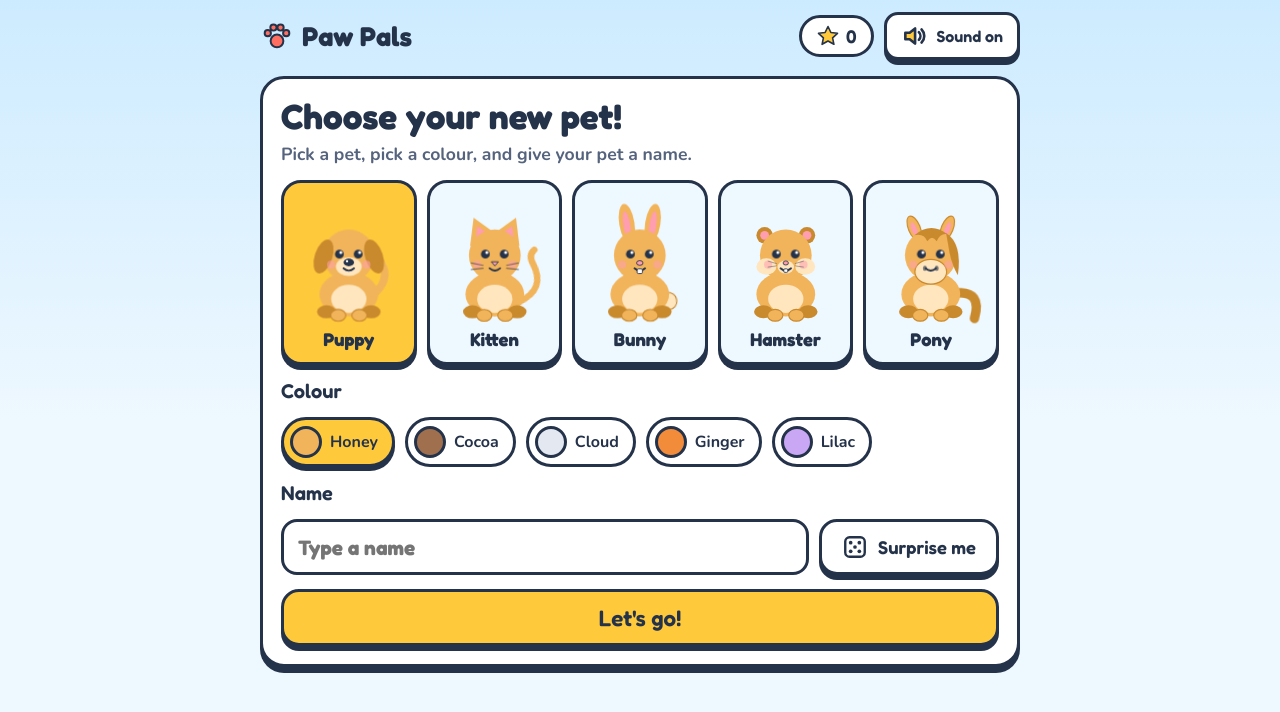
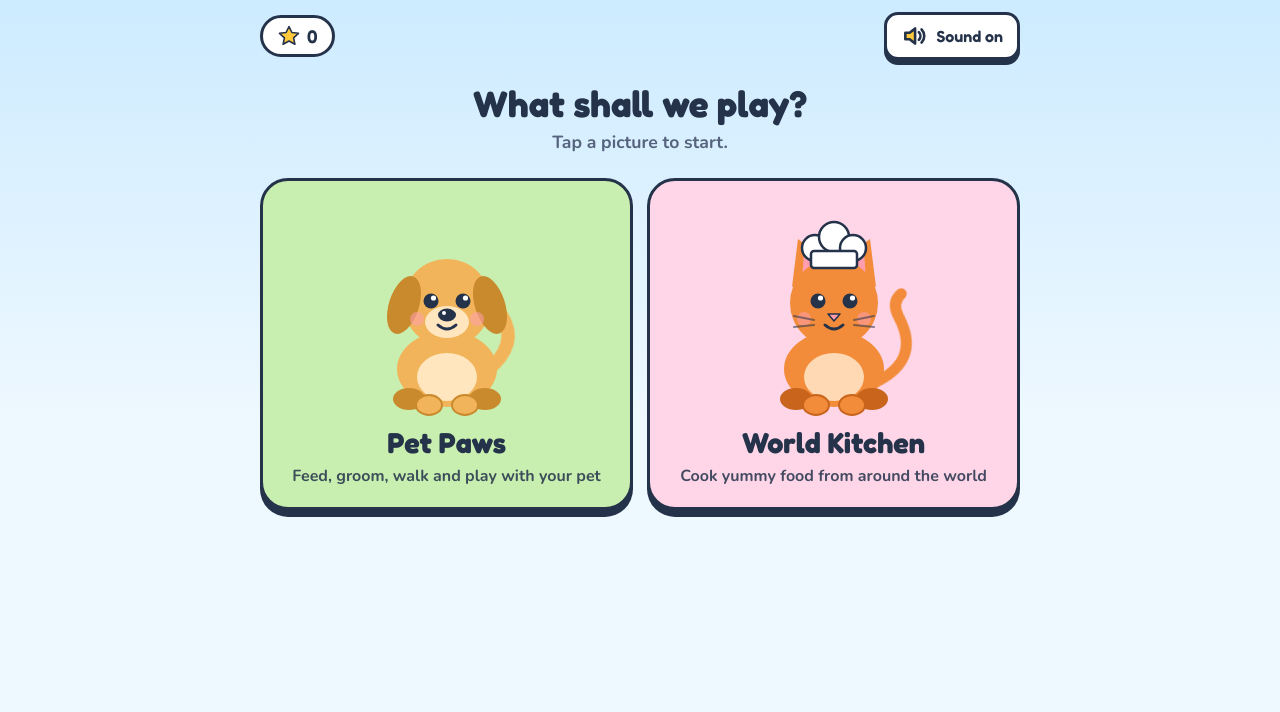
Before and after one commit to KrisFitzwater/Pet-Paws, a plain HTML site: page index.html in a window 1280 px wide. Drawn offline with nearby package versions, Linux system fonts and the light colour scheme.

Commit message:
Add front page and Pet Paws / World Kitchen switcher
The game now opens on a front page with two choices, and a tab bar lets
children switch between the pet game and World Kitchen from any screen.
World Kitchen no longer needs a pet first (a stand-in chef cooks along).
Renames the app to Pet Paws.

Co-Authored-By: Claude Opus 5.5 <noreply@anthropic.com>

```diff
--- a/index.html
+++ b/index.html
@@ -3,11 +3,11 @@
 <head>
 <meta charset="utf-8">
 <meta name="viewport" content="width=device-width, initial-scale=1, viewport-fit=cover">
-<meta name="description" content="Paw Pals: a pet care game for ages 5 to 8. Feed, groom, walk, play with and teach your pet.">
+<meta name="description" content="Pet Paws: games for ages 5 to 8. Look after your own pet, or cook food from around the world.">
 <meta name="theme-color" content="#CDEBFF">
 <meta name="apple-mobile-web-app-capable" content="yes">
 <meta name="mobile-web-app-capable" content="yes">
-<meta name="apple-mobile-web-app-title" content="Paw Pals">
+<meta name="apple-mobile-web-app-title" content="Pet Paws">
 <meta name="apple-mobile-web-app-status-bar-style" content="default">
 <link rel="manifest" href="manifest.json">
 <link rel="icon" type="image/svg+xml" href="icon.svg">
@@ -18,7 +18,7 @@ body{margin:0}
 img{max-width:100%}
 [hidden]{display:none!important}
 </style>
-<title>Paw Pals Pet Club</title>
+<title>Pet Paws</title>
 <link rel="preconnect" href="https://fonts.googleapis.com">
 <link rel="preconnect" href="https://fonts.gstatic.com" crossorigin>
 <link rel="stylesheet" href="https://fonts.googleapis.com/css2?family=Fredoka:wght@500;600;700&family=Nunito:wght@600;700;800&display=swap">
@@ -267,6 +267,25 @@ button:focus-visible,input:focus-visible{outline:4px solid var(--berry);outline-
 .sticker .price{display:inline-flex;align-items:center;gap:3px;font-family:var(--display);font-weight:600;font-size:1.05rem}
 .sticker .price svg{width:20px;height:20px;filter:none;opacity:1}
 
+/* front page and game switcher */
+.start-head{display:flex;flex-direction:column;gap:6px;text-align:center;padding-block:8px}
+.start-head h1{font-size:2.3rem}
+.start-head p{margin:0;color:var(--muted);font-size:1.1rem}
+.start-grid{display:grid;grid-template-columns:repeat(2,minmax(0,1fr));gap:14px}
+.start-card{border:3px solid var(--ink);border-radius:28px;box-shadow:0 7px 0 var(--ink);padding:16px 12px 20px;display:flex;flex-direction:column;align-items:center;gap:6px;text-align:center;min-height:300px;touch-action:manipulation;transition:transform .08s,box-shadow .08s}
+.start-card:active{transform:translateY(6px);box-shadow:0 1px 0 var(--ink)}
+.start-card .pet{position:relative;left:auto;bottom:auto;transform:none;width:78%;max-width:200px}
+.start-card b{font-family:var(--display);font-weight:700;font-size:1.8rem;line-height:1.1}
+.start-card small{font-size:1rem;opacity:.85}
+.s-pets{background:#C9EFB0}.s-kitchen{background:#FFD6E8}
+.modes{display:grid;grid-template-columns:repeat(2,minmax(0,1fr));gap:10px}
+.mode{border:3px solid var(--ink);border-radius:18px;background:var(--card);box-shadow:0 5px 0 var(--ink);min-height:56px;padding:8px 10px;display:flex;align-items:center;justify-content:center;gap:8px;font-family:var(--display);font-weight:600;font-size:1.15rem;touch-action:manipulation;transition:transform .08s,box-shadow .08s}
+.mode:active{transform:translateY(4px);box-shadow:0 1px 0 var(--ink)}
+.mode svg{width:30px;height:30px;flex:none}
+.mode[data-mode="pets"][aria-pressed="true"]{background:#C9EFB0}
+.mode[data-mode="kitchen"][aria-pressed="true"]{background:#FFD6E8}
+.mode[aria-pressed="false"]{opacity:.75}
+
 .confetti{position:absolute;top:-16px;width:12px;height:16px;border-radius:3px;z-index:9;pointer-events:none;animation:fall 1.9s ease-in forwards}
 @keyframes fall{to{transform:translate(var(--dx),420px) rotate(var(--r))}}
 .heart{position:absolute;width:34px;height:34px;z-index:6;pointer-events:none;animation:floatup 1.2s ease-out forwards}
@@ -282,6 +301,10 @@ button:focus-visible,input:focus-visible{outline:4px solid var(--berry);outline-
   .tile{min-height:120px;padding:12px}
   .tile b{font-size:1.35rem}
   .placed{width:54px;height:54px}
+  .start-card{min-height:250px;padding:12px 8px 16px}
+  .start-card b{font-size:1.4rem}
+  .start-head h1{font-size:1.9rem}
+  .mode{font-size:1rem;gap:6px;padding:8px 6px}
   .species b{font-size:1rem}
 }
 @media (prefers-reduced-motion:reduce){
@@ -295,11 +318,7 @@ button:focus-visible,input:focus-visible{outline:4px solid var(--berry);outline-
 
 <div class="app">
   <header class="bar">
-    <div class="brand">
-      <svg viewBox="0 0 24 24" aria-hidden="true"><g fill="var(--coral)" stroke="var(--ink)" stroke-width="1.4"><circle cx="12" cy="15.5" r="4.5"/><circle cx="5.5" cy="10" r="2.2"/><circle cx="9.5" cy="6" r="2.2"/><circle cx="14.5" cy="6" r="2.2"/><circle cx="18.5" cy="10" r="2.2"/></g></svg>
-      Paw Pals
-    </div>
-    <span class="pill" id="starPill" aria-label="Stars earned"><svg viewBox="0 0 24 24" aria-hidden="true"><path d="M12 2.5l2.9 6 6.6.8-4.9 4.5 1.3 6.5L12 17l-5.9 3.3 1.3-6.5L2.5 9.3l6.6-.8z" fill="var(--sun)" stroke="var(--ink)" stroke-width="1.6" stroke-linejoin="round"/></svg><span id="starCount">0</span></span>
+    <span class="pill" id="starPill" aria-label="Stars earned" style="margin-right:auto"><svg viewBox="0 0 24 24" aria-hidden="true"><path d="M12 2.5l2.9 6 6.6.8-4.9 4.5 1.3 6.5L12 17l-5.9 3.3 1.3-6.5L2.5 9.3l6.6-.8z" fill="var(--sun)" stroke="var(--ink)" stroke-width="1.6" stroke-linejoin="round"/></svg><span id="starCount">0</span></span>
     <button class="btn small" id="soundBtn" aria-pressed="true">
       <svg viewBox="0 0 24 24" aria-hidden="true" fill="none" stroke="currentColor" stroke-width="2.4" stroke-linecap="round" stroke-linejoin="round"><path d="M4 9h4l5-4v14l-5-4H4z" fill="var(--sun)"/><path id="soundWave" d="M16.5 8.5a5 5 0 0 1 0 7M19 6a8.5 8.5 0 0 1 0 12"/></svg>
       <span id="soundLabel">Sound on</span>
@@ -309,6 +328,30 @@ button:focus-visible,input:focus-visible{outline:4px solid var(--berry);outline-
       Home
     </button>
   </header>
+
+  <!-- switch between the two games -->
+  <nav class="modes" id="modeNav" aria-label="Choose a game" hidden>
+    <button class="mode" data-mode="pets" aria-pressed="false"><svg viewBox="0 0 24 24" aria-hidden="true"><g fill="var(--coral)" stroke="var(--ink)" stroke-width="1.4"><circle cx="12" cy="15.5" r="4.5"/><circle cx="5.5" cy="10" r="2.2"/><circle cx="9.5" cy="6" r="2.2"/><circle cx="14.5" cy="6" r="2.2"/><circle cx="18.5" cy="10" r="2.2"/></g></svg>Pet Paws</button>
+    <button class="mode" data-mode="kitchen" aria-pressed="false"><svg viewBox="0 0 48 48" aria-hidden="true"><g fill="var(--card)" stroke="var(--ink)" stroke-width="2.5"><circle cx="15" cy="20" r="9"/><circle cx="24" cy="13" r="10"/><circle cx="33" cy="20" r="9"/><rect x="12" y="23" width="24" height="16" rx="2"/></g><path d="M12 33h24" stroke="var(--coral)" stroke-width="3"/></svg>World Kitchen</button>
+  </nav>
+
+  <!-- START -->
+  <section class="screen" id="scr-start" hidden>
+    <div class="start-head">
+      <h1>What shall we play?</h1>
+      <p>Tap a picture to start.</p>
+    </div>
+    <div class="start-grid">
+      <button class="start-card s-pets" data-mode="pets">
+        <div class="pet" id="startPetArt"></div>
+        <b>Pet Paws</b><small>Feed, groom, walk and play with your pet</small>
+      </button>
+      <button class="start-card s-kitchen" data-mode="kitchen">
+        <div class="pet" id="startChefArt"></div>
+        <b>World Kitchen</b><small>Cook yummy food from around the world</small>
+      </button>
+    </div>
+  </section>
 
   <!-- PICK -->
   <section class="screen" id="scr-pick">
@@ -341,10 +384,6 @@ button:focus-visible,input:focus-visible{outline:4px solid var(--berry);outline-
     </div>
     <div class="stats" id="stats"></div>
     <div class="tiles">
-      <button class="tile t-cook wide" data-go="kitchen">
-        <svg viewBox="0 0 48 48" aria-hidden="true"><g fill="var(--card)" stroke="var(--ink)" stroke-width="2.5"><circle cx="15" cy="20" r="9"/><circle cx="24" cy="13" r="10"/><circle cx="33" cy="20" r="9"/><rect x="12" y="23" width="24" height="16" rx="2"/></g><path d="M12 33h24" stroke="var(--coral)" stroke-width="3"/></svg>
-        <div><b>World Kitchen</b><small>Cook yummy food from around the world</small></div>
-      </button>
       <button class="tile t-feed" data-go="feed">
         <svg viewBox="0 0 48 48" aria-hidden="true"><g fill="var(--mud)" stroke="var(--ink)" stroke-width="2"><circle cx="16" cy="19" r="4.5"/><circle cx="24" cy="16" r="4.5"/><circle cx="32" cy="19" r="4.5"/></g><path d="M5 22h38c0 11-8 18-19 18S5 33 5 22z" fill="var(--coral)" stroke="var(--ink)" stroke-width="3" stroke-linejoin="round"/></svg>
         <b>Feed</b><small>Serve a yummy meal</small>
@@ -691,20 +730,34 @@ function confetti(box){
 const petName = () => state.pet ? state.pet.name : 'your pet';
 
 /* ---------- screens ---------- */
-const SCREENS = ['pick','home','feed','groom','walk','play','teach','stickers'];
+const SCREENS = ['start','pick','home','feed','groom','walk','play','teach','stickers'];
 // Add-ons (like kitchen.js) push their screen names to SCREENS, an enter function to ENTER,
 // and an optional clean-up function to LEAVE, which gets the name of the screen being opened.
-const ENTER = {pick:enterPick, home:enterHome, feed:enterFeed, groom:enterGroom, walk:enterWalk, play:enterPlay, teach:enterTeach, stickers:enterStickers};
+// An add-on that is its own game also adds a ROOT entry and maps its screens in MODE_OF.
+const ENTER = {start:enterStart, pick:enterPick, home:enterHome, feed:enterFeed, groom:enterGroom, walk:enterWalk, play:enterPlay, teach:enterTeach, stickers:enterStickers};
 const LEAVE = [];
+const ROOT = {pets: () => state.pet ? 'home' : 'pick'};
+const MODE_OF = {};
+let mode = null;
 function show(name){
   stopWalk(); stopPlay(); clearTimeout(teach.timer); clearTimeout(feed.timer);
   LEAVE.forEach(fn => fn(name));
   SCREENS.forEach(s => $('#scr-' + s).hidden = (s !== name));
-  $('#homeBtn').hidden = (name === 'home' || name === 'pick');
+  mode = name === 'start' ? null : (MODE_OF[name] || 'pets');
+  $('#modeNav').hidden = !mode;
+  document.querySelectorAll('#modeNav [data-mode]').forEach(b => b.setAttribute('aria-pressed', b.dataset.mode === mode));
+  $('#homeBtn').hidden = !mode || name === ROOT[mode]();
   ENTER[name]();
   window.scrollTo({top:0});
 }
-$('#homeBtn').onclick = () => { sfx.pop(); show('home'); };
+function goMode(m){ sfx.pop(); show(ROOT[m] ? ROOT[m]() : 'start'); }
+$('#homeBtn').onclick = () => { sfx.pop(); show(mode && ROOT[mode] ? ROOT[mode]() : 'start'); };
+document.querySelectorAll('[data-mode]').forEach(b => b.onclick = () => goMode(b.dataset.mode));
+function enterStart(){
+  const p = state.pet || {type:'dog', color:'honey'};
+  $('#startPetArt').innerHTML = petSVG(p, {acc:state.acc});
+  $('#startChefArt').innerHTML = petSVG(state.pet || {type:'cat', color:'ginger'}, {acc:Object.assign({}, state.acc, {hat:false, chef:true})});
+}
 document.querySelectorAll('[data-go]').forEach(b => b.onclick = () => { sfx.pop(); show(b.dataset.go); });
 
 /* ---------- pick a pet ---------- */
@@ -1222,7 +1275,7 @@ $('#clearPage').onclick = () => {
 /* ---------- start ---------- */
 $('#starCount').textContent = state.stars;
 renderSound();
-show(state.pet ? 'home' : 'pick');
+show('start');
 </script>
 <script src="kitchen.js"></script>
 
--- a/kitchen.css
+++ b/kitchen.css
@@ -1,8 +1,4 @@
 /* Paw Pals: World Kitchen add-on. Uses the colour tokens from index.html. */
-.tile.wide{grid-column:1/-1;flex-direction:row;align-items:center;gap:14px;min-height:0;background:#FFD6E8}
-.tile.wide svg{width:64px;height:64px;margin:0;flex:none}
-.tile.wide div{display:flex;flex-direction:column;gap:2px;min-width:0}
-
 .k-head{display:flex;align-items:center;justify-content:space-between;gap:10px;flex-wrap:wrap}
 .k-grid{display:grid;grid-template-columns:repeat(auto-fill,minmax(150px,1fr));gap:14px}
 .k-card{border:3px solid var(--ink);border-radius:22px;background:var(--card);box-shadow:0 5px 0 var(--ink);padding:10px 10px 14px;display:flex;flex-direction:column;align-items:center;gap:2px;text-align:center;touch-action:manipulation;transition:transform .08s,box-shadow .08s}
--- a/kitchen.js
+++ b/kitchen.js
@@ -305,10 +305,14 @@ document.querySelector('.app').insertAdjacentHTML('beforeend', `
     <div class="k-tray" id="kTray"></div>
   </section>`);
 SCREENS.push('kitchen', 'cook');
+MODE_OF.kitchen = MODE_OF.cook = 'kitchen';
+ROOT.kitchen = () => 'kitchen';
 ENTER.kitchen = enterKitchen;
 ENTER.cook = enterCook;
 LEAVE.push(name => { if (name !== 'cook') stopCook(); });
 
+// Without a pet yet, a stand-in chef cooks along.
+const chef = () => state.pet || {type:'cat', color:'ginger', name:'Chef Pip'};
 const cookedLog = () => (state.cooked = state.cooked || {});
 let run = null, rq = 0;
 const cur = () => run && run.r.steps[run.i];
@@ -338,7 +342,7 @@ function newDish(){ return {base:null, roll:0, sauce:0, rice:0, items:[], blob:n
 function enterCook(){
   if (!run) return show('kitchen');
   $('#kTitle').textContent = run.free ? 'Make your own dish' : `${run.r.dish} from ${run.r.country}`;
-  $('#kPet').innerHTML = petSVG(state.pet, {acc:Object.assign({}, state.acc, {hat:false, chef:true})});
+  $('#kPet').innerHTML = petSVG(chef(), {acc:Object.assign({}, state.acc, {hat:false, chef:true})});
   $('#kStage').classList.remove('serving');
   startStep();
 }
@@ -707,11 +711,11 @@ function serveStep(){
   $('#kCueIcon').innerHTML = STAR_SVG;
   renderSteps(true); renderScene(); renderTray();
   sfx.chime(); confetti(stg);
-  say(run.free ? `You made ${run.name}!` : `${ready} Show ${run.r.plural ? 'them' : 'it'} to ${petName()}.`);
+  say(run.free ? `You made ${run.name}!` : `${ready} Show ${run.r.plural ? 'them' : 'it'} to ${chef().name}.`);
 }
 function renderServeTray(){
   const t = $('#kTray');
-  if (!run.served) { t.innerHTML = `<button class="btn go k-big" id="kServe">${HEART_SVG}Show it to ${petName()}</button>`; return; }
+  if (!run.served) { t.innerHTML = `<button class="btn go k-big" id="kServe">${HEART_SVG}Show it to ${chef().name}</button>`; return; }
   const unsafe = [...run.used].filter(id => UNSAFE_FOR_PETS.includes(id));
   t.innerHTML = (unsafe.length ? `<p class="k-tip">Did you know? ${listOf(unsafe).replace(/^./, c => c.toUpperCase())} ${unsafe.length > 1 ? 'are' : 'is'} not safe for pets to eat, so this dish is just for people.</p>` : '')
     + `<div class="k-row"><button class="btn go" id="kAgain">Cook it again</button><button class="btn" id="kMore">More recipes</button></div>`;
```
Also changed, not shown: manifest.json, 1 other file.
